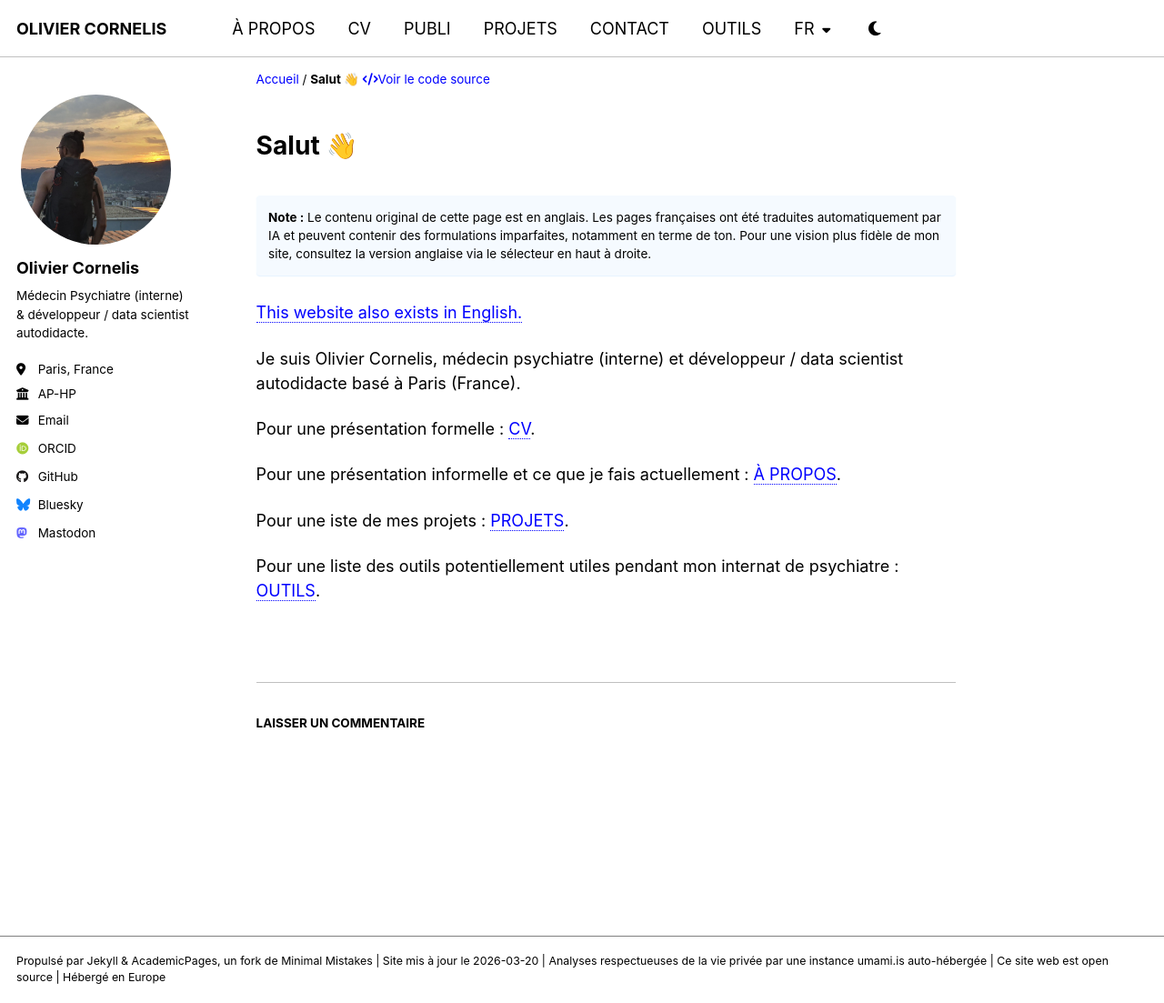
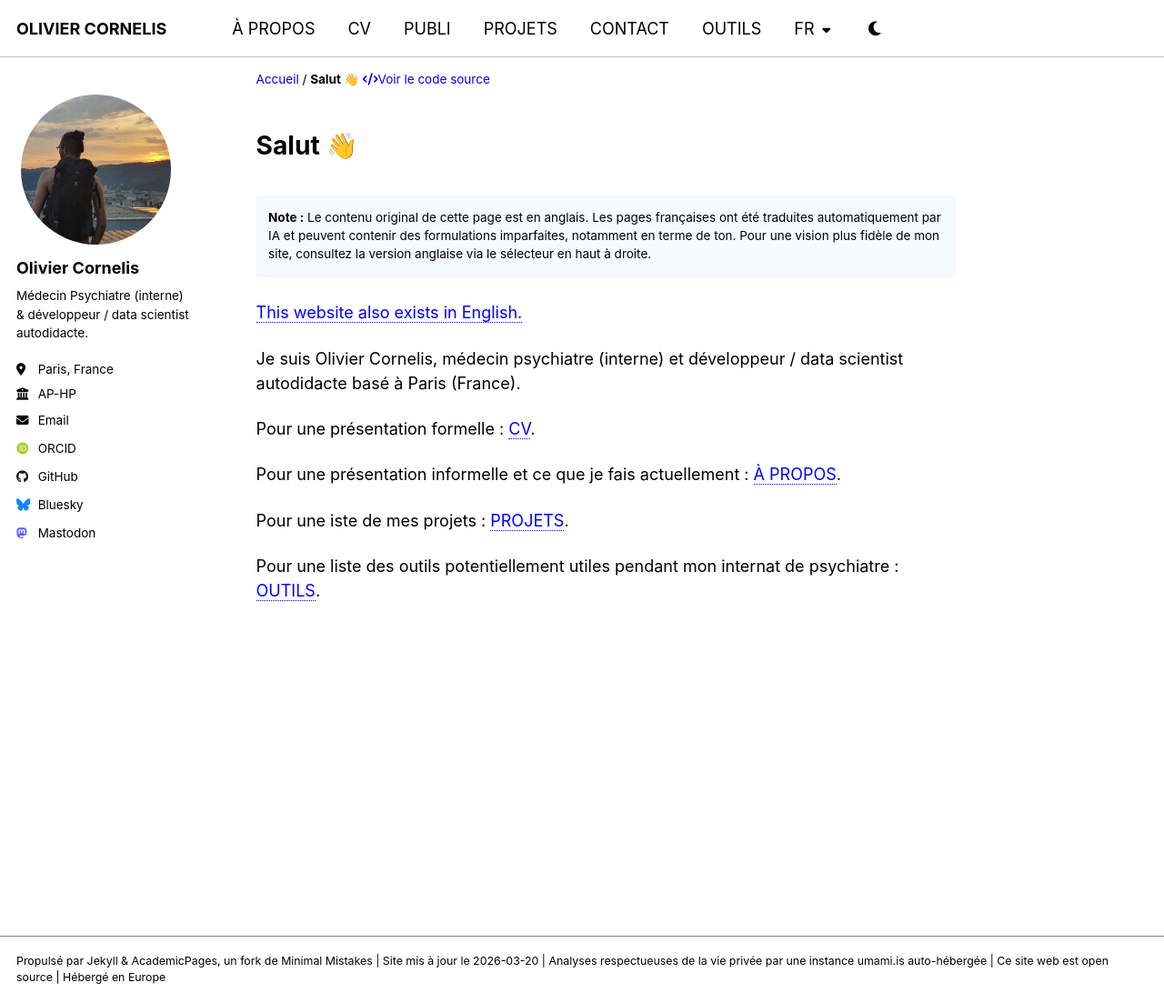
Before and after one commit to thiswillbeyourgithub/website, a Jekyll site: the page built from _pages/fr/start.md, in a window 1280 px wide and 1103 px high. Shown: the whole window at 91% size. Built offline with Jekyll 4.4.1, drawn with Linux system fonts in a browser that asks for light colours; some web fonts are replaced; some of the changed lines change nothing that is shown.

Commit message:
try disabling comment section by default on pages
Signed-off-by: thiswillbeyourgithub <26625900+thiswillbeyourgithub@users.noreply.github.com>

```diff
--- a/_config.yml
+++ b/_config.yml
@@ -243,7 +243,7 @@ defaults:
       layout: single
       author_profile: true
       read_time: true
-      comments: true
+      comments: false
       share: true
       related: true
   # _pages
@@ -253,7 +253,7 @@ defaults:
     values:
       layout: single
       author_profile: true
-      comments: true
+      comments: false
       share: true
   # # _teaching
   # - scope:
@@ -263,7 +263,7 @@ defaults:
   #     layout: single
   #     author_profile: true
   #     share: true
-  #     comments: true
+  #     comments: false
   # _publications
   - scope:
       path: ""
@@ -272,7 +272,7 @@ defaults:
       layout: single
       author_profile: true
       share: true
-      comments: true
+      comments: false
   # _portfolio
   # - scope:
   #     path: ""
```
